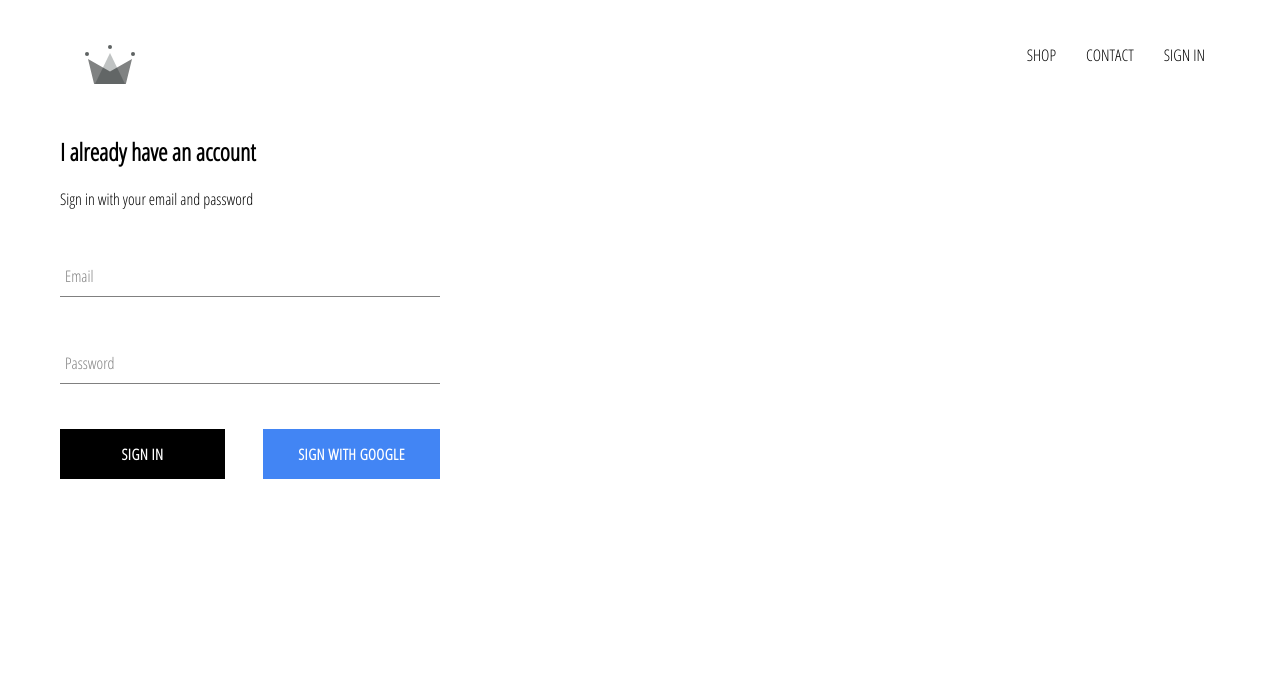
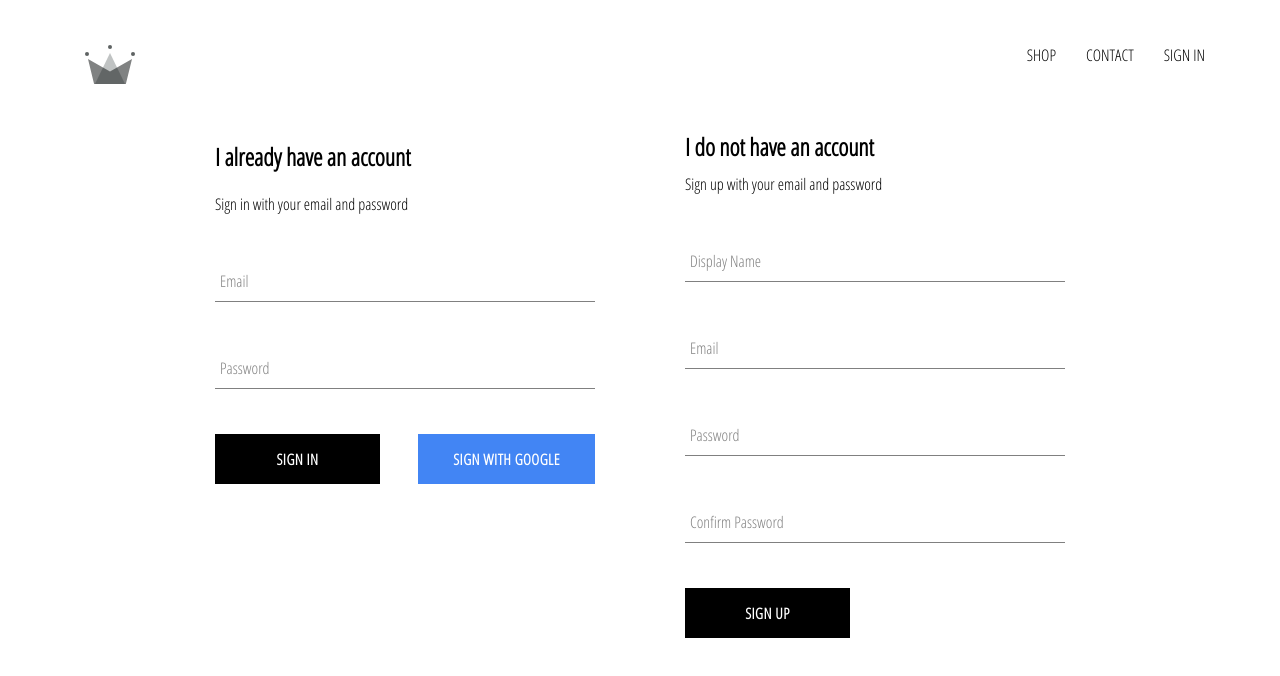
Before and after one commit to Mantofka/crwn-clothing, a React (Create React App) app: page /signin in a window 1280 px wide. Shown: the top 676 px of the page. Built offline with nearby package versions, Linux system fonts and the light colour scheme; no server answers.

Commit message:
Implemented firebase utils together with google sign-in and sign-up with email and password

```diff
--- a/src/App.js
+++ b/src/App.js
@@ -6,7 +6,7 @@ import ShopPage from "./pages/shop/shop.component";
 import HomePage from "./pages/homepage/homepage.component";
 import Header from "./components/header/header.component";
 import SignInAndSignUp from "./pages/sign-in-and-sign-up/sign-in-and-sign-up.component";
-import { auth } from "./firebase/firebase.utils";
+import { auth, createUserProfileDocument } from "./firebase/firebase.utils";
 
 class App extends React.Component {
   constructor(props) {
@@ -19,10 +19,26 @@ class App extends React.Component {
   unsubscribeFromAuth = null;
 
   componentDidMount() {
-    this.unsubscribeFromAuth = auth.onAuthStateChanged((user) => {
-      this.setState({ currentUser: user });
+    this.unsubscribeFromAuth = auth.onAuthStateChanged(async (userAuth) => {
+      if (userAuth) {
+        const userRef = await createUserProfileDocument(userAuth);
 
-      console.log(user);
+        userRef.onSnapshot((snapShot) => {
+          this.setState(
+            {
+              currentUser: {
+                id: snapShot.id,
+                ...snapShot.data(),
+              },
+            },
+            () => {
+              console.log(this.state);
+            }
+          );
+        });
+      } else {
+        this.setState({ currentUser: null });
+      }
     });
   }
 
--- /dev/null
+++ b/src/components/sign-up/sign-up.component.js
@@ -0,0 +1,104 @@
+import React from "react";
+
+import FormInput from "../form-input/form-input.component";
+
+import CustomButton from "../custom-bottom/custom-bottom.component";
+
+import { auth, createUserProfileDocument } from "../../firebase/firebase.utils";
+
+import "./sign-up.styles.scss";
+
+class SignUp extends React.Component {
+  constructor(props) {
+    super(props);
+    this.state = {
+      displayName: "",
+      email: "",
+      password: "",
+      confirmPassword: "",
+    };
+  }
+
+  handleSubmit = async (event) => {
+    event.preventDefault();
+
+    const { displayName, email, password, confirmPassword } = this.state;
+
+    if (password !== confirmPassword) {
+      alert(`Passwords do not match`);
+      return;
+    }
+
+    try {
+      const { user } = await auth.createUserWithEmailAndPassword(
+        email,
+        password
+      );
+
+      await createUserProfileDocument(user, { displayName });
+
+      this.setState({
+        displayName: "",
+        email: "",
+        password: "",
+        confirmPassword: "",
+      });
+    } catch (error) {
+      console.error(error);
+    }
+  };
+
+  handleChange = (event) => {
+    const { name, value } = event.target;
+    this.setState({
+      [name]: value,
+    });
+  };
+
+  render() {
+    const { displayName, email, password, confirmPassword } = this.state;
+    return (
+      <div className='sign-up'>
+        <h2 className='title'>I do not have an account</h2>
+        <span>Sign up with your email and password</span>
+        <form className='sign-up-form' onSubmit={this.handleSubmit}>
+          <FormInput
+            type='text'
+            name='displayName'
+            value={displayName}
+            onChange={this.handleChange}
+            label='Display Name'
+            required
+          />
+          <FormInput
+            type='text'
+            name='email'
+            value={email}
+            onChange={this.handleChange}
+            label='Email'
+            required
+          />
+          <FormInput
+            type='password'
+            name='password'
+            value={password}
+            onChange={this.handleChange}
+            label='Password'
+            required
+          />
+          <FormInput
+            type='password'
+            name='confirmPassword'
+            value={confirmPassword}
+            onChange={this.handleChange}
+            label='Confirm Password'
+            required
+          />
+          <CustomButton type='submit'>Sign Up</CustomButton>
+        </form>
+      </div>
+    );
+  }
+}
+
+export default SignUp;
--- /dev/null
+++ b/src/components/sign-up/sign-up.styles.scss
@@ -0,0 +1,9 @@
+.sign-up {
+  display: flex;
+  flex-direction: column;
+  width: 380px;
+
+  .title {
+    margin: 10px 0;
+  }
+}
--- a/src/firebase/firebase.utils.js
+++ b/src/firebase/firebase.utils.js
@@ -1,6 +1,6 @@
-import firebase from 'firebase/compat/app';
-import 'firebase/compat/firestore';
-import 'firebase/compat/auth';
+import firebase from "firebase/compat/app";
+import "firebase/compat/firestore";
+import "firebase/compat/auth";
 
 const config = {
   apiKey: "AIzaSyArNNMJ-hwhi3Wkad9A9fRaM8J4Y9Z0JjU",
@@ -12,6 +12,32 @@ const config = {
   measurementId: "G-97QPJHG1VM",
 };
 
+export const createUserProfileDocument = async (userAuth, additionalData) => {
+  if (!userAuth) return;
+
+  const userRef = firestore.doc(`users/${userAuth.uid}`);
+
+  const snapShot = await userRef.get();
+
+  if (!snapShot.exists) {
+    const { displayName, email } = userAuth;
+    const createdAt = new Date();
+
+    try {
+      await userRef.set({
+        displayName,
+        email,
+        createdAt,
+        ...additionalData,
+      });
+    } catch (error) {
+      console.log("Error while creating user", error.message);
+    }
+  }
+
+  return userRef;
+};
+
 firebase.initializeApp(config);
 
 export const auth = firebase.auth();
--- a/src/pages/sign-in-and-sign-up/sign-in-and-sign-up.component.js
+++ b/src/pages/sign-in-and-sign-up/sign-in-and-sign-up.component.js
@@ -2,11 +2,13 @@ import React from "react";
 
 import "./sign-in-and-sign-up.styles.scss";
 import SignIn from "../../components/sign-in/sign-in.component";
+import SignUp from "../../components/sign-up/sign-up.component";
 
 const SignInAndSignUp = () => {
   return (
     <div className='sign-in-and-sign-up'>
       <SignIn />
+      <SignUp />
     </div>
   );
 };
--- a/src/pages/sign-in-and-sign-up/sign-in-and-sign-up.styles.scss
+++ b/src/pages/sign-in-and-sign-up/sign-in-and-sign-up.styles.scss
@@ -0,0 +1,6 @@
+.sign-in-and-sign-up {
+  display: flex;
+  justify-content: space-between;
+  width: 850px;
+  margin: 30px auto;
+}
```
